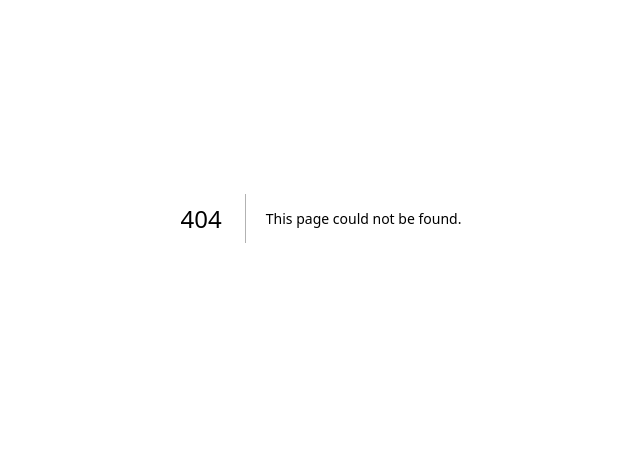
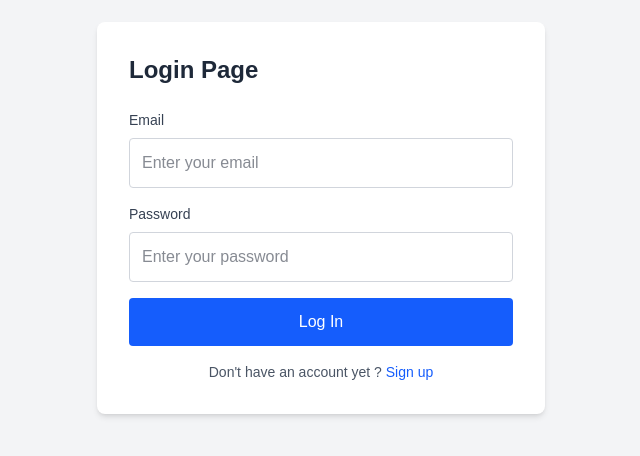
Before and after one commit to Cheddahjay/Workout-tracker, a Next.js app: page /login in a window 1280 px wide. Before the commit this address had no page. Shown: the part 182-638 px from the top of the page, without its empty margins (319-959 px from the left). Built offline with nearby package versions, Linux system fonts and the light colour scheme; no server answers.

Commit message:
Created a login page, a siogn up page, and navigation between both pages

```diff
--- a/app/components/WorkoutForm.tsx
+++ b/app/components/WorkoutForm.tsx
@@ -27,7 +27,7 @@ export default function WorkoutForm({ onSubmitWorkout }: WorkoutFormProps) {
       alert('Please enter your workout details');
       return;
     }
-        const exercise: Exercise = {
+      const exercise: Exercise = {
       name: "Workout",
       notes: workoutSummary
     };
@@ -40,7 +40,7 @@ export default function WorkoutForm({ onSubmitWorkout }: WorkoutFormProps) {
   };
 
   return (
-    <div className="bg-white p-6 rounded-lg shadow">
+    <div className="bg-gray-100 p-6 rounded-lg shadow">
       <h2 className="text-xl font-bold mb-4 text-gray-900">Track your progess</h2>
 
       <form onSubmit={(e) => {
@@ -81,7 +81,7 @@ export default function WorkoutForm({ onSubmitWorkout }: WorkoutFormProps) {
         {/* Submit Button */}
         <button
           type="submit"
-          className="w-full bg-blue-600 text-white font-semibold py-3 rounded hover:bg-blue-700 transition-colors"
+          className="w-full bg-blue-900 text-white font-semibold py-3 rounded hover:bg-blue-700 transition-colors"
         >
           Save it
         </button>
--- a/app/components/WorkoutHistory.tsx
+++ b/app/components/WorkoutHistory.tsx
@@ -9,14 +9,14 @@ export interface WorkoutHistoryProps {
 
 export default function WorkoutHistory({ workouts, onDelete }: WorkoutHistoryProps) {
   return (
-    <div className="bg-white p-6 rounded-lg shadow">
+    <div className="bg-gray-100 p-6 rounded-lg shadow">
       <h2 className="text-2xl font-bold mb-4 text-gray-900">Completed Workouts</h2>
 
       {workouts.length === 0 ? (
         <div className="text-center py-12">
           <div className="text-6xl mb-4">💪</div>
           <p className="text-gray-600 font-medium mb-2">No workouts yet</p>
-          <p className="text-sm text-gray-500">Saver you first work out, begin tracking your progress</p>
+          <p className="text-sm text-gray-500">Save you first work out, begin tracking your progress</p>
         </div>
       ) : (
         <div className="space-y-4">
@@ -41,11 +41,11 @@ export default function WorkoutHistory({ workouts, onDelete }: WorkoutHistoryPro
                 {/* Right: Badge and Delete Button grouped together */}
                 <div className="flex items-center gap-2">
                   <span className={`text-xs font-bold px-2 py-1 rounded ${
-                    workout.isGoalAligned
+                    workout.is_goal_aligned
                       ? 'bg-green-100 text-green-700'
                       : 'bg-red-100 text-red-700'
                   }`}>
-                    {workout.isGoalAligned ? '✓ Goal' : '✗ Off Track'}
+                    {workout.is_goal_aligned ? '✓ Goal' : '✗ Off Track'}
                   </span>
 
                   <button
@@ -60,7 +60,7 @@ export default function WorkoutHistory({ workouts, onDelete }: WorkoutHistoryPro
 
               {/* Workout content */}
               <p className="text-gray-900 whitespace-pre-line">
-                {workout.exercises[0]?.notes || 'No details'}
+               {workout.exercise_notes || 'No details'}
               </p>
             </div>
           ))}
--- /dev/null
+++ b/app/login/page.tsx
@@ -0,0 +1,75 @@
+"use client";
+
+import { supabase } from "@/lib/supabase";
+import { useState } from "react";
+import Link from "next/link";
+
+export default function Login() {
+  // State
+  const [userEmail, setUserEmail] = useState<string>('');
+  const [userPassword, setUserPassword] = useState<string>('');
+
+  // Handle form submission
+const handleSubmit = async () => {
+  const { error } = await supabase.auth.signInWithPassword({
+    email: userEmail,
+    password: userPassword,
+  });
+
+  if (error) {
+    alert('Login failed: ' + error.message);
+  } else {
+    window.location.href = '/';  // Redirect to main page
+  }
+};
+  // Display UI
+  return (
+    <div className="min-h-screen bg-gray-100 flex items-center justify-center p-8">
+      <div className="bg-white p-8 rounded-lg shadow-md w-full max-w-md">
+        <h2 className="text-2xl font-bold mb-6 text-gray-800">Login Page</h2>
+
+        <div className="space-y-4">
+          <div>
+            <label className="block text-sm font-medium text-gray-700 mb-2">
+              Email
+            </label>
+            <input
+              type="email"
+              value={userEmail}
+              onChange={(e) => setUserEmail(e.target.value)}
+              placeholder="Enter your email"
+              className="w-full p-3 border border-gray-300 rounded text-gray-900"
+            />
+          </div>
+
+          <div>
+            <label className="block text-sm font-medium text-gray-700 mb-2">
+              Password
+            </label>
+            <input
+              type="password"
+              value={userPassword}
+              onChange={(e) => setUserPassword(e.target.value)}
+              placeholder="Enter your password"
+              className="w-full p-3 border border-gray-300 rounded text-gray-900"
+            />
+          </div>
+
+          <button
+            onClick={handleSubmit}
+            className="w-full bg-blue-600 text-white p-3 rounded hover:bg-blue-700"
+          >
+            Log In
+          </button>
+
+          <p className="text-center text-sm text-gray-600 mt4">
+            Don't have an account yet ? {" "}
+            <Link href="/signup" className="text-blue-600 hover:underline">
+                Sign up
+            </Link>
+          </p>
+        </div>
+      </div>
+    </div>
+  );
+}
--- a/app/page.tsx
+++ b/app/page.tsx
@@ -1,71 +1,108 @@
 "use client";
-
 
 import { useState, useEffect } from "react";
 import WorkoutForm from "./components/WorkoutForm";
 import { Exercise } from "./components/WorkoutForm";
 import WorkoutHistory from "./components/WorkoutHistory";
-import { json } from "stream/consumers";
+import { supabase } from "@/lib/supabase";
 
-// Define the complete structure of a saved workout entry
+// Updated interface to match database structure
 export interface WorkoutEntry {
   id: number;
+  user_id?: string;
+  exercise_notes: string;
+  is_goal_aligned: boolean;
   timestamp: string;
-  exercises: Exercise[];
-  sessionNotes: string;
-  isGoalAligned: boolean;
+  created_at?: string;
 }
 
 export default function Home() {
-  // State: Array to hold all workout entries
-  const [workouts, setWorkouts] = useState<WorkoutEntry[]>(() => {
-    if (typeof window !== 'undefined'){
-      const saved = localStorage.getItem('workouts')
-      return saved? JSON.parse(saved) : [];
+useEffect(() => {
+  // Check if user is logged in
+  const checkUser = async () => {
+    const { data: { session } } = await supabase.auth.getSession();
+
+    if (!session) {
+      // Not logged in - redirect to login
+      window.location.href = '/login';
     }
-    return [];
-  })
+  };
 
-  const [goal, setGoal] = useState<string>(() => {
-    if(typeof window !== 'undefined'){
-      return localStorage.getItem('goal') || '';
+  checkUser();
+}, []);
+
+  // State
+  const [workouts, setWorkouts] = useState<WorkoutEntry[]>([]);
+  const [goal, setGoal] = useState<string>('');
+
+  // Load workouts from Supabase when component mounts
+  useEffect(() => {
+    loadWorkouts();
+  }, []);
+
+  // Fetch workouts from database
+  async function loadWorkouts() {
+    const { data, error } = await supabase
+      .from('workouts')
+      .select('*')
+      .order('created_at', { ascending: false });
+
+    if (error) {
+      console.error('Error loading workouts:', error);
+      return;
     }
-    return '';
-  })
 
-  useEffect(() => {
-    localStorage.setItem('workouts', JSON.stringify(workouts));
-    localStorage.setItem('goal', JSON.stringify(goal));
-  }, [workouts, goal]);
+    setWorkouts(data || []);
+  }
 
-
-  // Function to add a new workout to the list
-  const handleAddWorkout = (
+const handleAddWorkout = async (
   exercises: Exercise[],
   sessionNotes: string,
   isGoalAligned: boolean
 ) => {
-    // Create a new workout object with auto-generated id and timestamp
-    const newWorkout: WorkoutEntry = {
-      id: Date.now(),
-      timestamp: new Date().toISOString(),
-      exercises,
-      sessionNotes,
-      isGoalAligned,
+  console.log('Adding workout with:', { exercises, sessionNotes, isGoalAligned });
+
+  const { data, error } = await supabase
+    .from('workouts')
+    .insert({
+      exercise_notes: exercises[0]?.notes || '',
+      is_goal_aligned: isGoalAligned,
+    })
+    .select()
+    .single();
+
+  console.log('Supabase response:', { data, error });
+
+  if (error) {
+    console.error('Error adding workout:', error);
+    return;
+  }
+
+  if (data) {
+    console.log('Adding to local state:', data);
+    setWorkouts([data, ...workouts]);
+  }
 };
 
-    // Add new workout to the existing array
-    setWorkouts([newWorkout, ...workouts]);
+  // Delete workout from database
+  const handleDeleteWorkout = async (id: number) => {
+    const { error } = await supabase
+      .from('workouts')
+      .delete()
+      .eq('id', id);
+
+    if (error) {
+      console.error('Error deleting workout:', error);
+      return;
+    }
+
+    // Update local state
+    setWorkouts(workouts.filter(workout => workout.id !== id));
   };
 
-  const handleDeleteWorkout = (id:number) => {
-    setWorkouts(workouts.filter(workout => workout.id !== id))
-
-  }
-
   return (
-    <main className="min-h-screen bg-gray-100 p-8">
-      <h1 className="text-4xl font-bold mb-8 text-gray-800">⭐ Northern Star</h1>
+    <main className="min-h-screen bg-gray-900 p-8">
+      <h1 className="text-4xl font-bold mb-8 text-gray-100">⭐ Northern Star</h1>
 
       {/* Goal Input */}
       <div className="bg-blue-50 border-2 border-blue-200 p-4 rounded-lg mb-6 max-w-2xl">
--- /dev/null
+++ b/app/signup/page.tsx
@@ -0,0 +1,67 @@
+"use client"
+
+import { supabase } from "@/lib/supabase";
+import { useState } from "react";
+
+export default function Signup() {
+
+  const [userEmail, setUserEmail] = useState<string>('');
+  const [userPassword, setUserPassword] = useState<string>('');
+
+  const handleSubmit = async () => {
+    const {error} = await supabase.auth.signUp({
+        email: userEmail,
+        password: userPassword,
+    });
+
+    if (error) {
+    alert('Sign up failed: ' + error.message);
+  } else {
+    window.location.href = '/login';  // Redirect to main page
+  }}
+
+return (
+  <div className="min-h-screen bg-gray-100 flex items-center justify-center p-8">
+    <div className="bg-white p-8 rounded-lg shadow-md w-full max-w-md">
+      <h2 className="text-2xl font-bold mb-6 text-gray-800">Sign Up</h2>
+
+      <div className="space-y-4">
+        <div>
+          <label className="block text-sm font-medium text-gray-700 mb-2">
+            Email
+          </label>
+          <input
+            type="email"
+            value={userEmail}
+            onChange={(e) => setUserEmail(e.target.value)}
+            placeholder="Enter your email"
+            className="w-full p-3 border border-gray-300 rounded text-gray-900"
+          />
+        </div>
+
+        <div>
+          <label className="block text-sm font-medium text-gray-700 mb-2">
+            Password
+          </label>
+          <input
+            type="password"
+            value={userPassword}
+            onChange={(e) => setUserPassword(e.target.value)}
+            placeholder="Enter your password"
+            className="w-full p-3 border border-gray-300 rounded text-gray-900"
+          />
+        </div>
+
+        <button
+          onClick={handleSubmit}
+          className="w-full bg-blue-600 text-white p-3 rounded hover:bg-blue-700"
+        >
+          Sign Up
+        </button>
+      </div>
+    </div>
+  </div>
+);
+
+
+};
--- /dev/null
+++ b/lib/supabase.ts
@@ -0,0 +1,7 @@
+import { createClient } from '@supabase/supabase-js';
+
+const supabaseUrl = process.env.NEXT_PUBLIC_SUPABASE_URL!;
+const supabaseAnonKey = process.env.NEXT_PUBLIC_SUPABASE_ANON_KEY!;
+
+
+export const supabase = createClient(supabaseUrl, supabaseAnonKey)
```
Also changed, not shown: lib/auth-context.tsx (added). Lines whose indentation alone changed are shown as unchanged.
